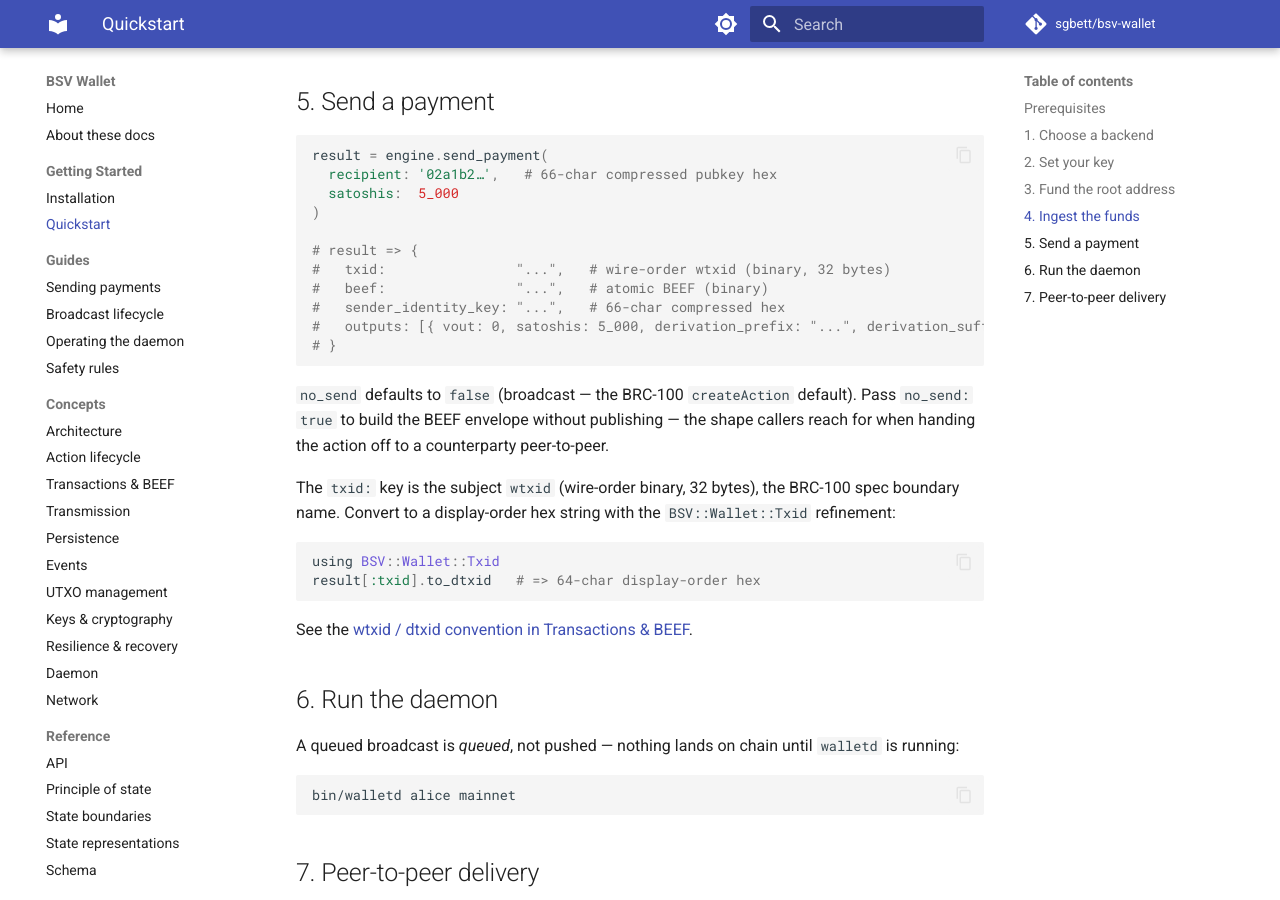
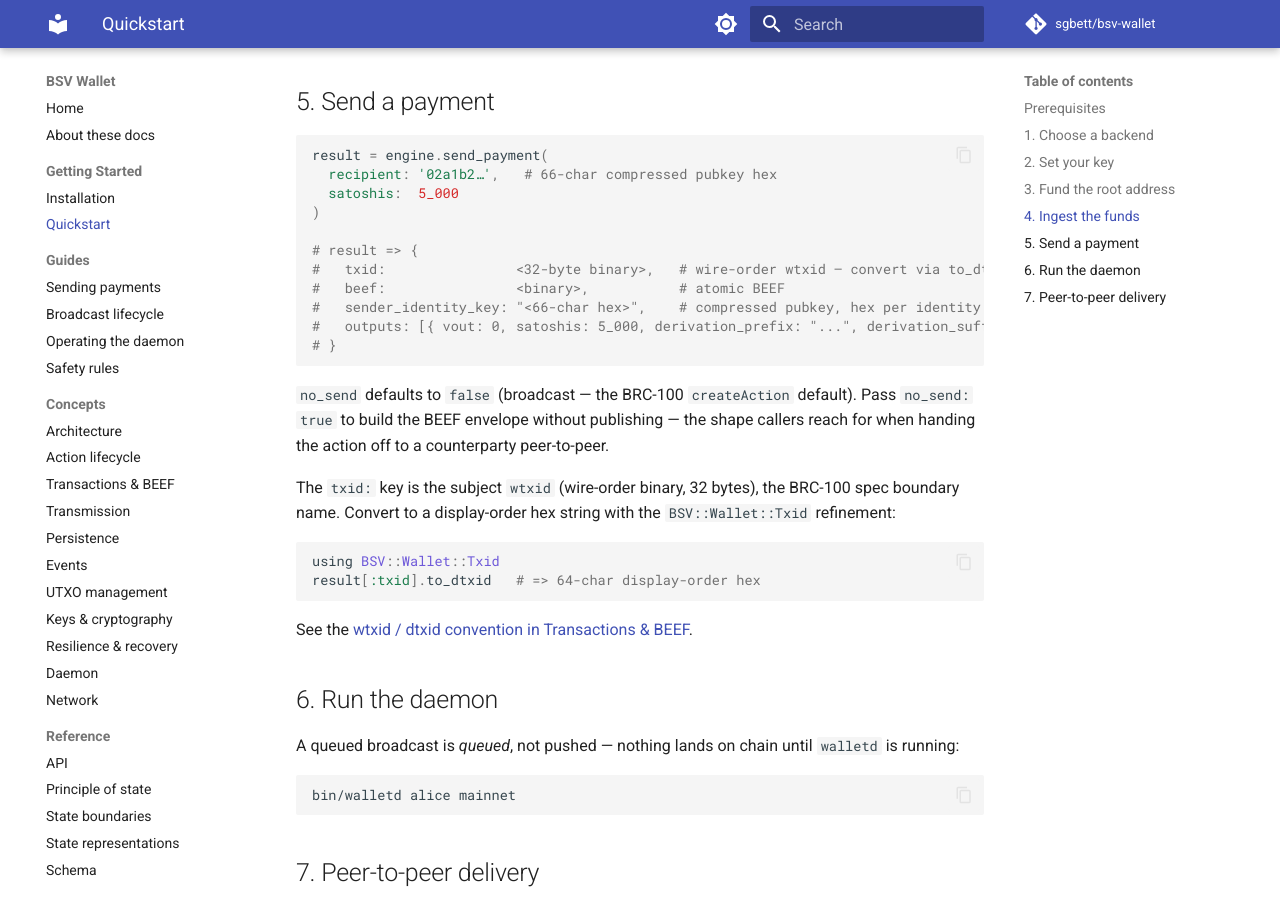
Before and after one commit to sgbett/bsv-wallet, an MkDocs documentation site: the page built from docs/getting-started/quickstart.md, in a window 1280 px wide and 900 px high, scrolled down 1505 px. Built offline with MkDocs 1.6.1 and Material for MkDocs 9.7.7, drawn with Linux system fonts in a browser that asks for light colours; comment, search, counter and statistics services are not loaded.

Commit message:
docs(#414): review touch-ups — dangling matrix ref, drift-check wording, txid placeholder
Three trivial fixes from PR #422 self-review:

- docs/index.md: drop dangling "see capability matrix" reference (no such
  matrix exists in the doc set); point at BSV::Wallet::BRC100 as the
  authoritative source instead.
- docs/about-these-docs.md: soften "A CI grep-check fails the build" to
  reflect actual state — the check is a runnable shell one-liner;
  promoting it to a CI gate is a follow-up.
- docs/getting-started/quickstart.md: replace ambiguous "..." string
  placeholders in the send_payment return shape with <32-byte binary> /
  <binary> / <66-char hex> tokens, so a novice reader doesn't puts the
  binary wtxid and see garbage on the terminal.

Co-Authored-By: Claude Opus 4.7 <noreply@anthropic.com>

````diff
--- a/docs/getting-started/quickstart.md
+++ b/docs/getting-started/quickstart.md
@@ -72,9 +72,9 @@ result = engine.send_payment(
 )
 
 # result => {
-#   txid:                "...",   # wire-order wtxid (binary, 32 bytes)
-#   beef:                "...",   # atomic BEEF (binary)
-#   sender_identity_key: "...",   # 66-char compressed hex
+#   txid:                <32-byte binary>,   # wire-order wtxid — convert via to_dtxid for display
+#   beef:                <binary>,           # atomic BEEF
+#   sender_identity_key: "<66-char hex>",    # compressed pubkey, hex per identity carve-out
 #   outputs: [{ vout: 0, satoshis: 5_000, derivation_prefix: "...", derivation_suffix: "1" }]
 # }
 ```
````
Also changed, not shown: docs/about-these-docs.md (+1 -1 lines), docs/index.md (+1 -1 lines).
